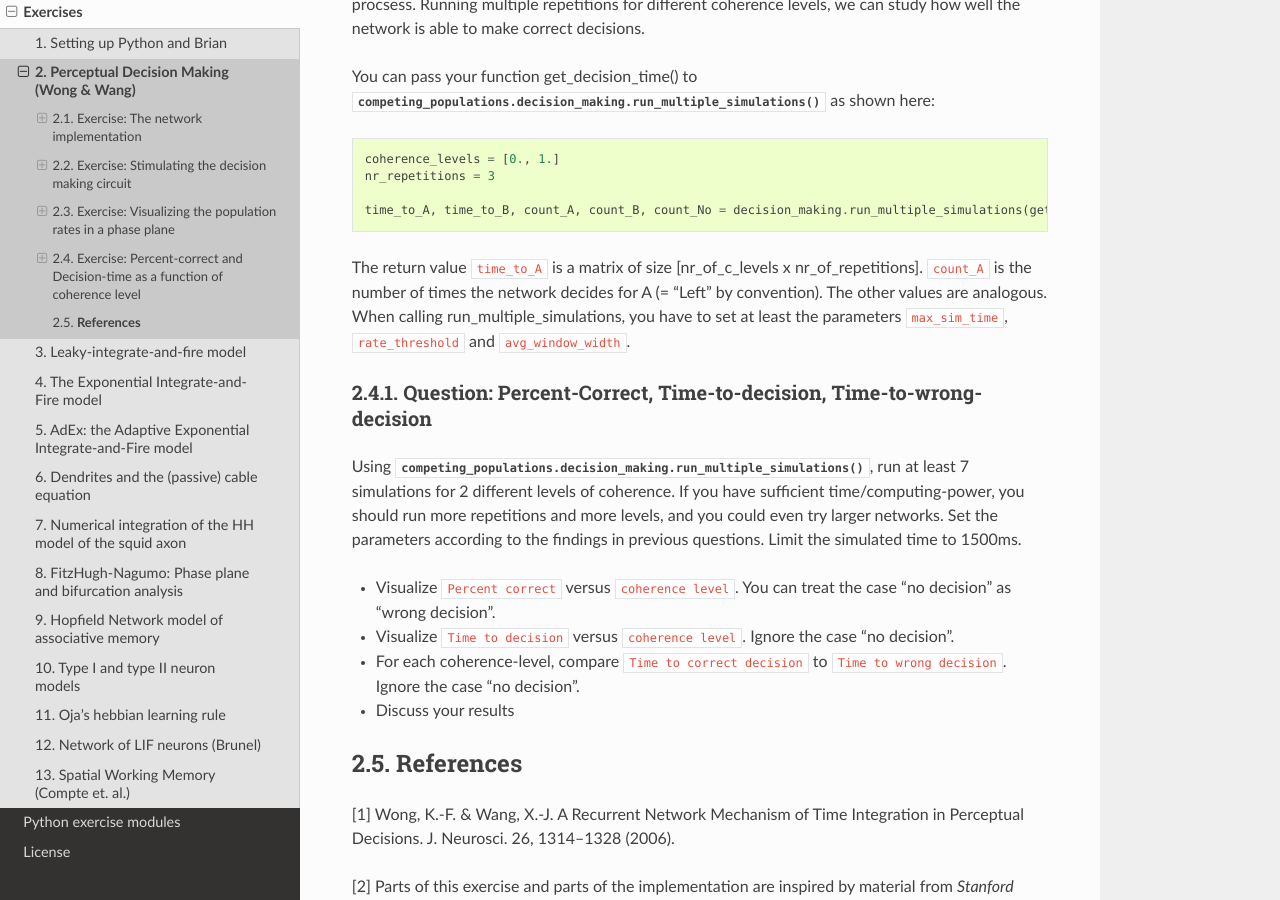
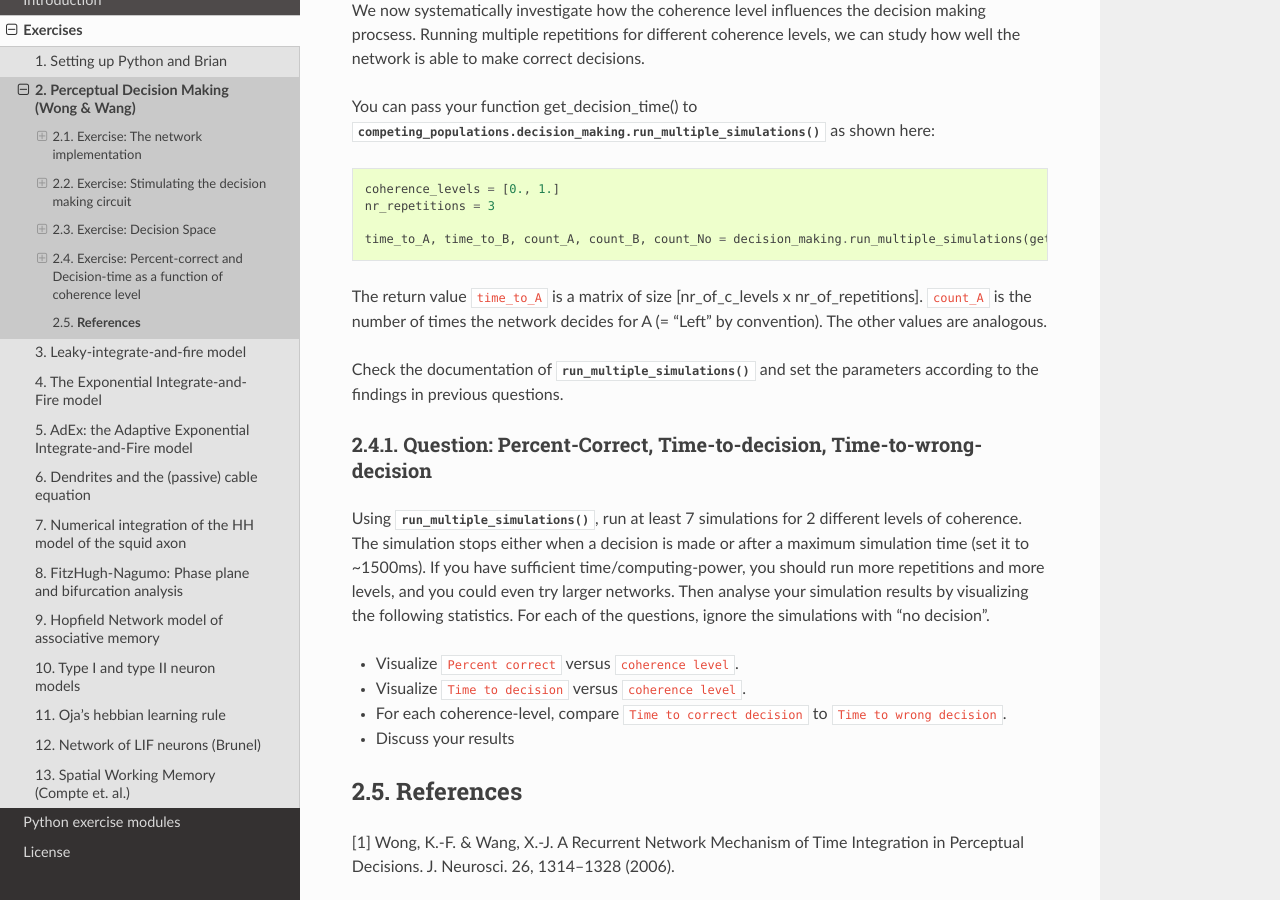
Before and after one commit to EPFL-LCN/neuronaldynamics-exercises, a Sphinx documentation site: the page built from doc/exercises/perceptual-decision-making.rst, in a window 1280 px wide and 900 px high, scrolled down 5054 px. Built offline with Sphinx 7.4.7 and the Read the Docs theme 2.0.0, drawn with Linux system fonts in a browser that asks for light colours; pages that are not in the unit, such as notebooks, are missing from menus; the version number could not be read and is left out; some of the changed text lies outside the part shown.

Commit message:
parameter fine-tuning and doc

```diff
--- a/doc/exercises/perceptual-decision-making.rst
+++ b/doc/exercises/perceptual-decision-making.rst
@@ -3,15 +3,20 @@
 
 In this exercise we study decision making in a network of competing populations of spiking neurons. The network has been proposed by Wong and Wang in 2006 [1] as a model of decision making in a visual motion detection task. The decision making task and the network are described in the book and in the original publication (see :ref:`location-references` [1]).
 
-To get a better understanding of the network, we recommend to solve the exercise :doc:`spatial-working-memory` first.
 
-The parameters of our implementation differ from the original paper. In particular, the default network simulates only 512 spiking neurons which leads to relatively short simulation time even on less powerful computers.
+.. _location-phase_plane:
 
 .. figure:: exc_images/DecisionMaking_PhasePlane_3.png
     :align: center
     :width: 100%
 
-    Phase plane. Each point represents the firing rates of the two subpopulation "Left" and "Right" at a given point in time (averaged over a short time window). The color encodes time. In this example, the decision "Right" is made after about 900 milliseconds.
+    Decision Space.
+    Each point represents the firing rates of the two subpopulations "Left" and "Right" at a given point in time (averaged over a short time window). The color encodes time. In this example, the decision "Right" is made after about 900 milliseconds.
+
+
+To get a better understanding of the network dynamics, we recommend to solve the exercise :doc:`spatial-working-memory`.
+
+The parameters of our implementation differ from the original paper. In particular, the default network simulates only 480 spiking neurons which leads to relatively short simulation time even on less powerful computers.
 
 
 **Book chapters**
@@ -53,7 +58,7 @@
 Question: Understanding Brian2 Monitors
 ~~~~~~~~~~~~~~~~~~~~~~~~~~~~~~~~~~~~~~~
 
-The network shown in the figure above is implemented in Brian2 in the function  :func:`.competing_populations.decision_making.sim_decision_making_network`. Each subpopulation is a `Brian2 NeuronGroup <http://brian2.readthedocs.io/en/stable/user/models.html>`_. Look at the source code of the function :func:`.competing_populations.decision_making.sim_decision_making_network` to answer the following questions:
+The network shown in the figure above is implemented in Brian2 in the function  :func:`.competing_populations.decision_making.sim_decision_making_network`. Each subpopulation is a `Brian2 NeuronGroup <http://brian2.readthedocs.io/en/stable/user/models.html>`_. Look at the source code of the function :func:`.sim_decision_making_network` to answer the following questions:
 
 
 * For each of the four subpopulations, find the variable name of the corresponding `NeuronGroup <http://brian2.readthedocs.io/en/stable/user/models.html>`_.
@@ -112,12 +117,12 @@
    \mu_{right} &=& \mu_0 * (0.5 - 0.5c)\\
    c &\in& [-1, +1]
 
-The coherence level ``c``, the maximum mean :math:`\mu_0` and the standard deviation :math:`\sigma` are parameters of :func:`.competing_populations.decision_making.sim_decision_making_network`.
+The coherence level ``c``, the maximum mean :math:`\mu_0` and the standard deviation :math:`\sigma` are parameters of :func:`.sim_decision_making_network`.
 
 Question: Coherence Level
 ~~~~~~~~~~~~~~~~~~~~~~~~~
 
-* Given the equation above and the documentation of the function :func:`.competing_populations.decision_making.sim_decision_making_network`, what are the mean firing rates :math:`\mu_{left}` and :math:`\mu_{right}` for each of the following values: c=-1, c= 0, c=0.2, c= +1
+* Given the equation above and the documentation of the function :func:`.sim_decision_making_network`, what are the mean firing rates :math:`\mu_{left}` and :math:`\mu_{right}` for each of the following values: c=-1, c= 0, c=0.2, c= +1
 
 * How does the default noise level :math:`\sigma` compare to the difference :math:`\mu_{left}-\mu_{right}`?
 
@@ -131,10 +136,10 @@
 * Look at the population rates. How long does it take the network to make a decision?
 
 
-Exercise: Visualizing the population rates in a phase plane
------------------------------------------------------------
+Exercise: Decision Space
+------------------------
 
-We can visualize the dynamics of the decision making process by plotting the activities of the two subpopulation representing "Left" / "Right" in a phase plane (see figure at the top of this page).
+We can visualize the dynamics of the decision making process by plotting the activities of the two subpopulation "Left" / "Right" in a phase plane (see figure at the top of this page). Such a phase plane of competing states is also known as the *Decision Space*. A discussion of the decision making process in the decision space is out of the scope of this exercise but we refer to :ref:`location-references` [1].
 
 Question: Plotting the phase plane
 ~~~~~~~~~~~~~~~~~~~~~~~~~~~~~~~~~~
@@ -182,18 +187,20 @@
 
     time_to_A, time_to_B, count_A, count_B, count_No = decision_making.run_multiple_simulations(get_decision_time,coherence_levels, nr_repetitions, max_sim_time=??, rate_threshold=?? avg_window_width=??)
 
-The return value ``time_to_A`` is a matrix of size [nr_of_c_levels x nr_of_repetitions]. ``count_A`` is the number of times the network decides for A (= "Left" by convention). The other values are analogous. When calling run_multiple_simulations, you have to set at least the parameters ``max_sim_time``, ``rate_threshold`` and ``avg_window_width``.
+The return value ``time_to_A`` is a matrix of size [nr_of_c_levels x nr_of_repetitions]. ``count_A`` is the number of times the network decides for A (= "Left" by convention). The other values are analogous.
+
+Check the documentation of :func:`.run_multiple_simulations` and set the parameters according to the findings in previous questions.
 
 Question: Percent-Correct, Time-to-decision, Time-to-wrong-decision
 ~~~~~~~~~~~~~~~~~~~~~~~~~~~~~~~~~~~~~~~~~~~~~~~~~~~~~~~~~~~~~~~~~~~
 
-Using :func:`.competing_populations.decision_making.run_multiple_simulations`, run at least 7 simulations for 2 different levels of coherence. If you have sufficient time/computing-power, you should run more repetitions and more levels, and you could even try larger networks. Set the parameters according to the findings in previous questions. Limit the simulated time to 1500ms.
+Using :func:`.run_multiple_simulations`, run at least 7 simulations for 2 different levels of coherence. The simulation stops either when a decision is made or after a maximum simulation time (set it to ~1500ms). If you have sufficient time/computing-power, you should run more repetitions and more levels, and you could even try larger networks. Then analyse your simulation results by visualizing the following statistics. For each of the questions, ignore the simulations with "no decision".
 
-* Visualize ``Percent correct`` versus ``coherence level``. You can treat the case "no decision" as "wrong decision".
+* Visualize ``Percent correct`` versus ``coherence level``.
 
-* Visualize ``Time to decision`` versus ``coherence level``. Ignore the case "no decision".
+* Visualize ``Time to decision`` versus ``coherence level``.
 
-* For each coherence-level, compare ``Time to correct decision`` to ``Time to wrong decision``. Ignore the case "no decision".
+* For each coherence-level, compare ``Time to correct decision`` to ``Time to wrong decision``.
 
 * Discuss your results
 
```
Also changed, not shown: doc/exercises/spatial-working-memory.rst (+4 -4 lines), doc/exercises/exc_images/DecisionMaking_PhasePlane_3.png, 2 other files.
